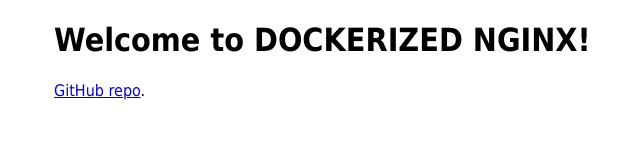
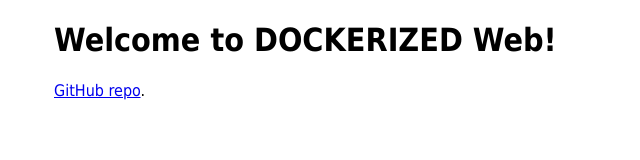
Before and after one commit to gorbyo/docker-nginx-lua, a plain HTML site: page index.html in a window 1280 px wide. Shown: the whole page, without its empty margins (306-946 px from the left). Drawn offline with Linux system fonts and the light colour scheme.

Commit message:
Test Build #2

```diff
--- a/index.html
+++ b/index.html
@@ -11,7 +11,7 @@
 </style>
 </head>
 <body>
-<h1>Welcome to DOCKERIZED NGINX!</h1>
+<h1>Welcome to DOCKERIZED Web!</h1>
 
 <p><a href=https://github.com/gorbyo/nginx-lua>GitHub repo</a>.<br/></p>
 
```
